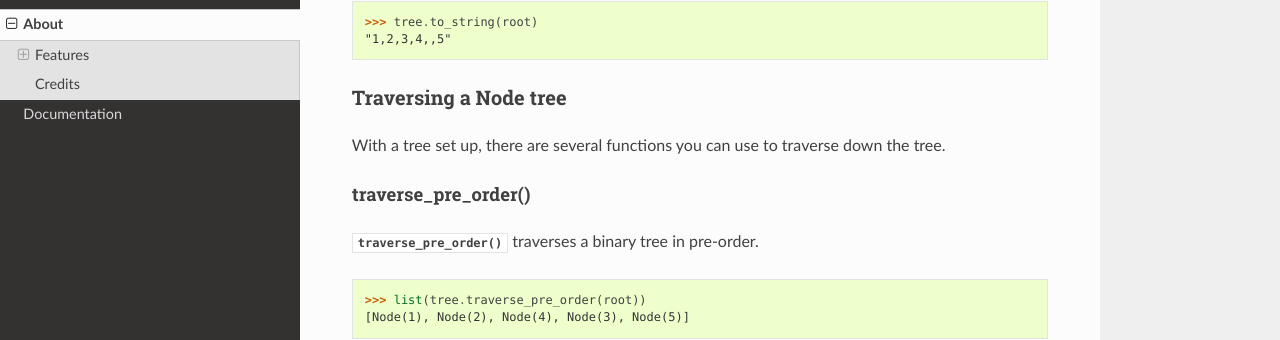
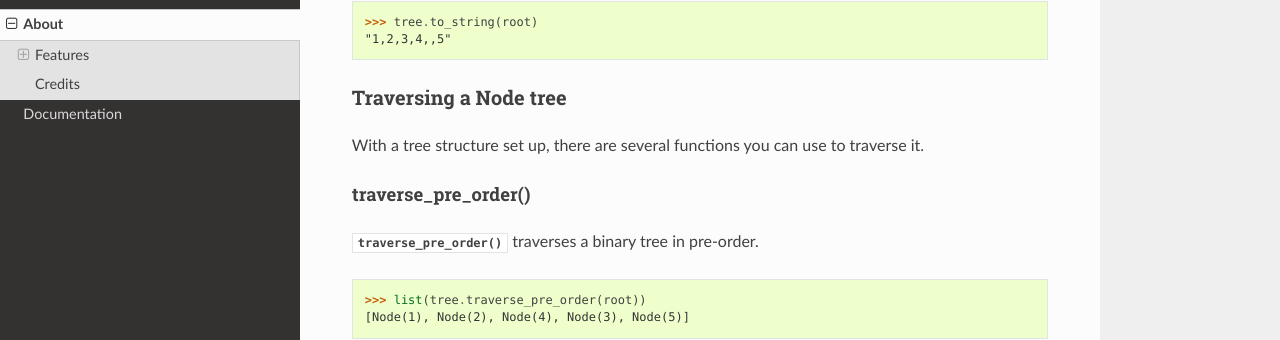
Before and after one commit to david-xhk/binary_tree, a Sphinx documentation site: the page built from docs/readme.rst, in a window 1280 px wide and 900 px high, scrolled down 5787 px. Shown: the part 122-462 px from the top of the window. Built offline with Sphinx 7.4.7 and the Read the Docs theme 2.0.0, drawn with Linux system fonts in a browser that asks for light colours.

Commit message:
Tweaked README

```diff
--- a/README.rst
+++ b/README.rst
@@ -217,7 +217,7 @@ Just as a tree can be constructed from string, it can be deconstructed back into
  Traversing a Node tree
 ------------------------
 
-With a tree set up, there are several functions you can use to traverse down the tree.
+With a tree structure set up, there are several functions you can use to traverse it.
 
 traverse_pre_order()
 ^^^^^^^^^^^^^^^^^^^^
--- a/docs/conf.py
+++ b/docs/conf.py
@@ -33,7 +33,8 @@ import binary_tree
 
 # Add any Sphinx extension module names here, as strings. They can be
 # extensions coming with Sphinx (named 'sphinx.ext.*') or your custom ones.
-extensions = ['sphinx.ext.autodoc', 'sphinx.ext.viewcode', 'sphinx.ext.napoleon', 'sphinx.ext.autosectionlabel']
+extensions = ['sphinx.ext.autodoc', 'sphinx.ext.viewcode',
+              'sphinx.ext.napoleon', 'sphinx.ext.autosectionlabel']
 
 # Add any paths that contain templates here, relative to this directory.
 templates_path = ['_templates']
```
